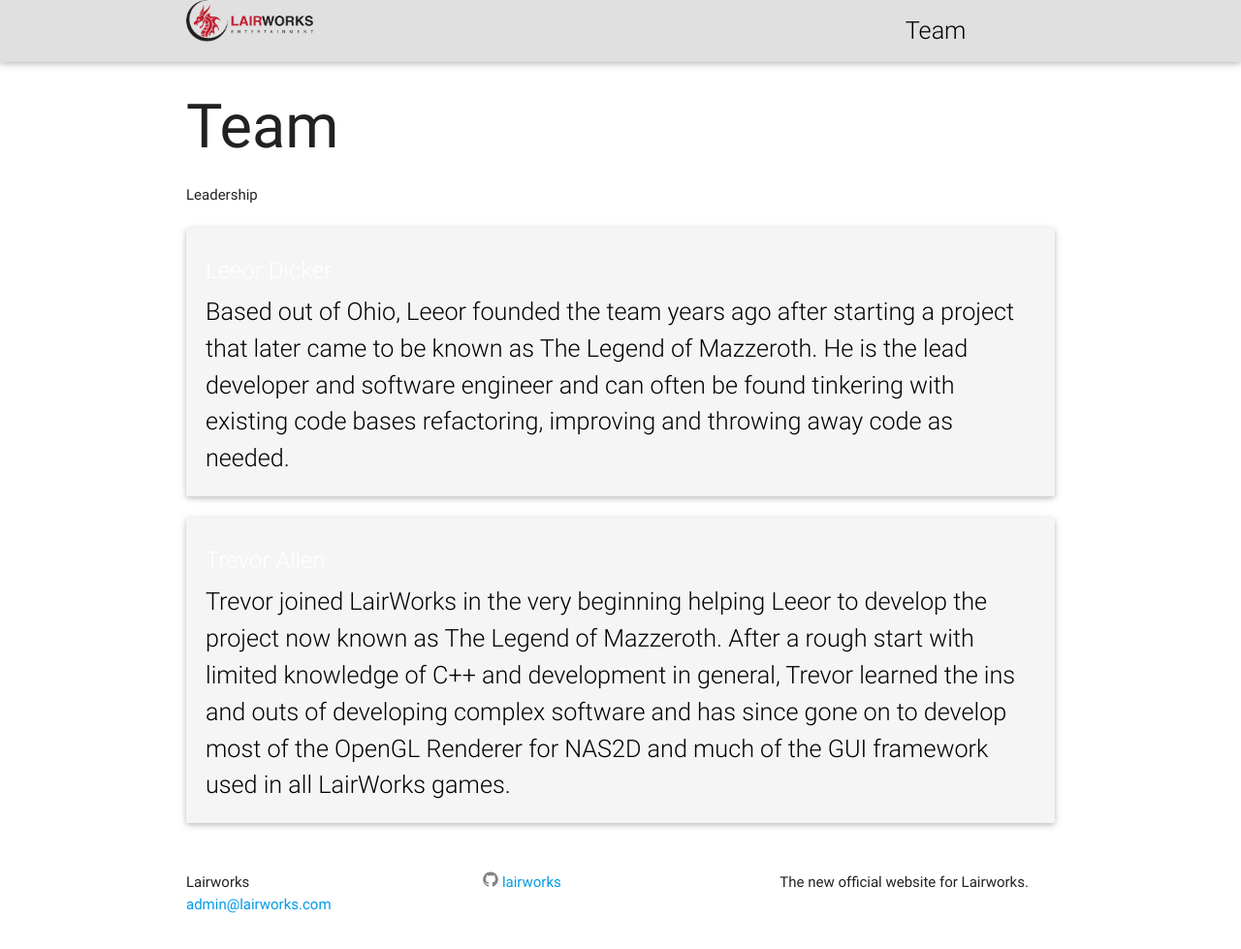
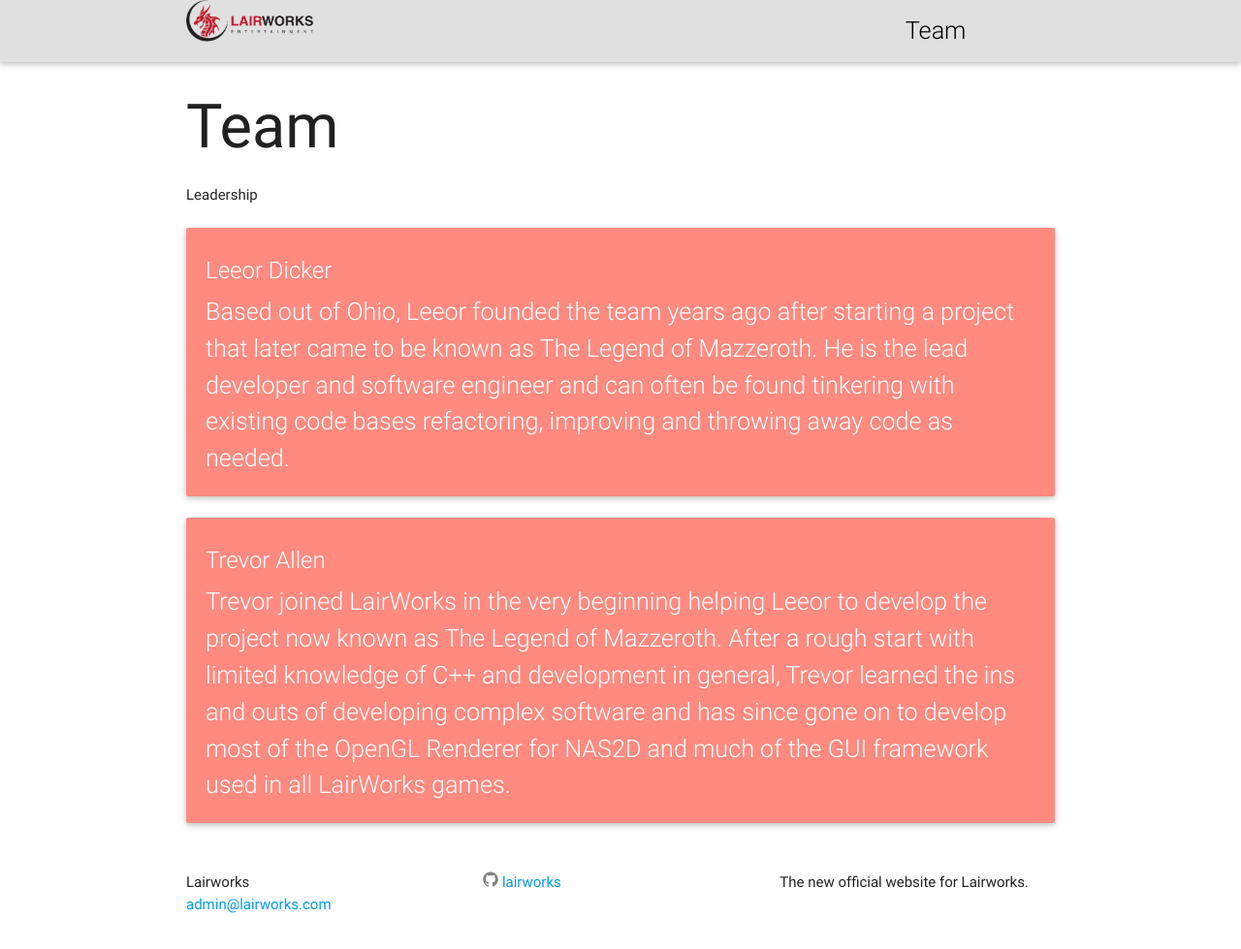
Before and after one commit to lairworks/lairworks.github.io, a Jekyll site: the page built from team.md, in a window 1280 px wide. Shown: the whole page at 97% size. Built offline with Jekyll 4.4.1, drawn with Linux system fonts in a browser that asks for light colours.

Commit message:
Update team.md

```diff
--- a/team.md
+++ b/team.md
@@ -9,16 +9,16 @@
 
 <div class="row">
   <div class="col s12">
-    <div class="card grey lighten-4">
-      <div class="card-content black-text">
+    <div class="card red accent-1">
+      <div class="card-content white-text">
         <span class="card-title">Leeor Dicker</span>
         <p class="flow-text">Based out of Ohio, Leeor founded the team years ago after starting a project that later came to be known as The Legend of Mazzeroth. He is the lead developer and software engineer and can often be found tinkering with existing code bases refactoring, improving and throwing away code as needed.</p>
       </div>
     </div>
   </div>
   <div class="col s12">
-    <div class="card grey lighten-4">
-      <div class="card-content black-text">
+    <div class="card red accent-1">
+      <div class="card-content white-text">
         <span class="card-title">Trevor Allen</span>
         <p class="flow-text">Trevor joined LairWorks in the very beginning helping Leeor to develop the project now known as The Legend of Mazzeroth. After a rough start with limited knowledge of C++ and development in general, Trevor learned the ins and outs of developing complex software and has since gone on to develop most of the OpenGL Renderer for NAS2D and much of the GUI framework used in all LairWorks games.</p>
       </div>
```
